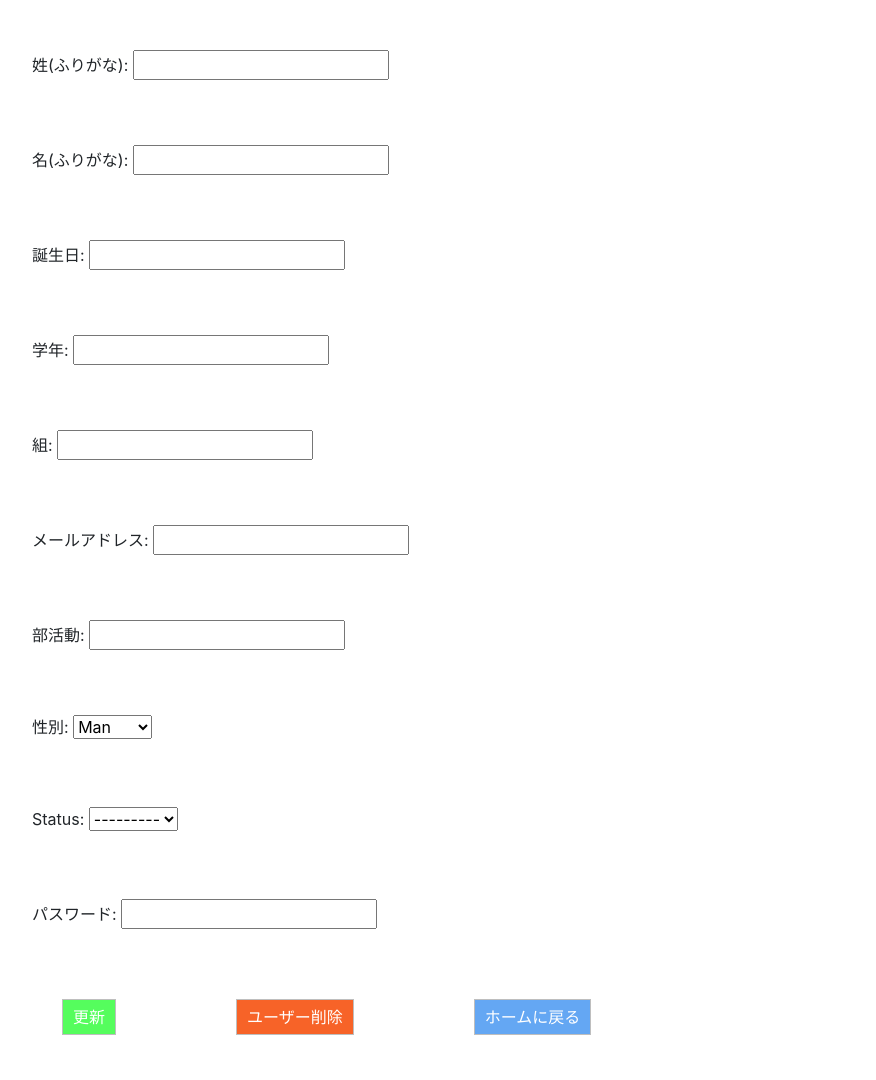
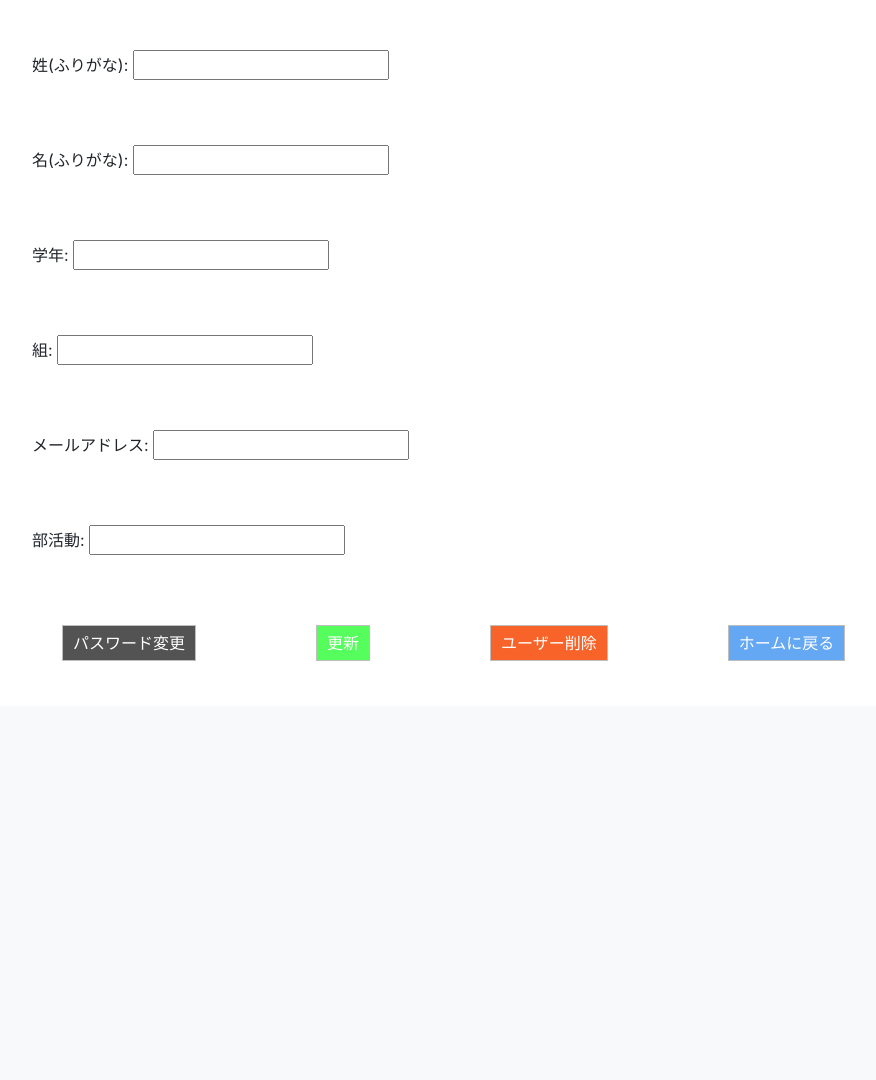
Before and after one commit to cusutom/sample_board, a Django app: page /accounts/edit in a window 1280 px wide. Shown: the part 618-1698 px from the top of the page, without its empty margins (28-904 px from the left). After the commit the page ends 1279 px from the top, so only its background shows below. Run offline with Django 5.2, Linux system fonts and the light colour scheme; a user stored in the database is signed in.

Commit message:
'add_PasswordChangedPage'

```diff
--- a/sample_board/accounts/forms.py
+++ b/sample_board/accounts/forms.py
@@ -1,6 +1,7 @@
 from django import forms
 from .models import Users
 from django.contrib.auth.password_validation import validate_password
+from django.contrib.auth import authenticate
 
 #登録処理
 class RegistForm(forms.ModelForm):
@@ -75,16 +76,10 @@ class UserEditForm(forms.ModelForm):
     last_name = forms.CharField(label='名')
     first_name_phonetic = forms.CharField(label='姓(ふりがな)')
     last_name_phonetic = forms.CharField(label='名(ふりがな)')
-    birthday = forms.DateField(label='誕生日')
     school_grade = forms.IntegerField(label='学年', required=False) #教師が学年や組に属さないパターンあるので必須項目にはしない。
     school_class = forms.IntegerField(label='組', required=False)
     email = forms.EmailField(label='メールアドレス', required=False)#スマホ持たない学生いそう なので必須項目にはしない。
     club = forms.CharField(label='部活動')
-    GENDER_CHOICES = (
-        ('man', 'Man'),
-        ('woman', 'Woman'),
-    )
-    gender = forms.ChoiceField(label='性別', choices=GENDER_CHOICES)
 
     class Meta:
         model = Users
@@ -95,14 +90,10 @@ class UserEditForm(forms.ModelForm):
             'last_name',
             'first_name_phonetic',
             'last_name_phonetic',
-            'birthday',
             'school_grade',
             'school_class',
             'email',
             'club',
-            'gender',
-            'status',
-            'password',
             )
 
 class UserDeleteForm(forms.ModelForm):
@@ -110,3 +101,37 @@ class UserDeleteForm(forms.ModelForm):
     class Meta:
         model = Users
         fields = []
+
+
+class PasswordChangeForm(forms.ModelForm):
+
+    old_password = forms.CharField(label='変更前のパスワード', widget=forms.PasswordInput())
+    password = forms.CharField(label='新しいパスワード', widget=forms.PasswordInput())
+    confirm_password = forms.CharField(label='新しいパスワード再入力', widget=forms.PasswordInput())
+
+    class Meta():
+        model = Users
+        fields = ('old_password','password','confirm_password')
+
+    def clean(self):
+        cleaned_data = super().clean()
+        password = cleaned_data['password']
+        confirm_password = cleaned_data['confirm_password']
+        old_password = cleaned_data['old_password']
+        print(old_password)
+        print(password)
+        user = authenticate(password=old_password)
+        if password != confirm_password:
+            raise forms.ValidationError('新しいパスワードが異なります')
+        if old_password == password:
+            raise forms.ValidationError('変更前のパスワードと新しいパスワードは異なるものにしてください')
+        if user:
+            raise forms.ValidationError('変更前のパスワードが異なります')
+
+
+    def save(self, commit=False):
+        user = super().save(commit=False)
+        validate_password(self.cleaned_data['password'], user)
+        user.set_password(self.cleaned_data['password'])
+        user.save()
+        return user
--- a/sample_board/accounts/urls.py
+++ b/sample_board/accounts/urls.py
@@ -13,4 +13,5 @@ urlpatterns = [
     path('delete/<int:id>', views.delete_user, name='delete'),
     path('logout', views.logout_user, name='logout'),
     path('welcome', views.home, name='welcome'),
+    path('change_password', views.change_password, name='change_password'),
 ]
--- a/sample_board/accounts/views.py
+++ b/sample_board/accounts/views.py
@@ -5,6 +5,7 @@ from django.contrib.auth import authenticate, login, logout
 from django.contrib import messages
 from django.contrib.auth.decorators import login_required
 from .models import Users
+from django.contrib.auth import update_session_auth_hash
 # Create your views here.
 
 #ウェルカム画面表示
@@ -106,3 +107,20 @@ def delete_user(request, **kwargs):
             'delete_user_form': delete_user_form
         }
     )
+
+#パスワード変更処理
+@login_required
+def change_password(request):
+    password_change_form = forms.PasswordChangeForm(request.POST or None, instance=request.user)
+    if password_change_form.is_valid():
+        try:
+            password_change_form.save()
+            messages.success(request, 'パスワード更新完了しました')
+            update_session_auth_hash(request, request.user)
+        except ValidationError as e:
+            password_change_form.add_error('password', e)
+    return render(
+        request, 'accounts/change_password.html', context={
+            'password_change_form': password_change_form
+        }
+    )
--- a/sample_board/boards/views.py
+++ b/sample_board/boards/views.py
@@ -42,7 +42,7 @@ def list_themes(request):
 
 #検索機能
 def search_themes(request):
-    queryset = Themes.objects.fetch_all_themes() #querysetにThemesモデルのデータを全て格納
+    queryset = Themes.objects.fetch_all_themes().order_by('-id') #querysetにThemesモデルのデータを全て格納
     query = request.GET.get('query') #query(検索に入力された言葉)を取得
     if query: #もし検索ワードあれば
         queryset = queryset.filter(title__icontains=query) #タイトルを検索ワードでフィルターかけてthemesデータを抽出
--- a/sample_board/static/css/style.css
+++ b/sample_board/static/css/style.css
@@ -65,6 +65,14 @@ h1, .message {
     color: white;
 }
 
+#password-button{
+    padding: 5px 10px;
+    margin: 20px 60px;
+    border: 1px solid rgb(190, 190, 190);
+    background: rgb(83, 83, 83);
+    color: white;
+}
+
 .buttons{
     display: flex;
     padding: 5px 10px;
--- a/sample_board/templates/accounts/edit.html
+++ b/sample_board/templates/accounts/edit.html
@@ -10,8 +10,9 @@
 {% csrf_token %}
 {{ user_edit_form.as_p }}
 <div class="buttons">
+    <a id="password-button" href="{% url 'accounts:change_password' %}">パスワード変更</a>
     <input class="execution-button" type="submit" value="更新">
-    <a class="delete-button" href="{% url 'accounts:delete' id=user.id  %}">ユーザー削除</a><br>
+    <a class="delete-button" href="{% url 'accounts:delete' id=user.id  %}">ユーザー削除</a>
     <a class="return-button" href="{% url 'accounts:home' %}">ホームに戻る</a>
 </div>
 </form>
--- a/sample_board/templates/boards/list_themes.html
+++ b/sample_board/templates/boards/list_themes.html
@@ -43,13 +43,13 @@
             {% if pages.has_previous %}
                 <li><a class="page-link text-primary d-inline-block" href="?page={{ pages.previous_page_number }}"><<</a></li>
             {% else %}
-                <li class="disabled"><div class="page-link text-secondary d-inline-block disabled" href="#"><<</div></li>
+                <li class="disabled"><a id="link" class="page-link text-secondary d-inline-block disabled" href="#"><<</a></li>
             {% endif %}
 
             {% for page_num in pages.paginator.page_range %}
                 {% if page_num %}
                     {% if page_num == pages.number %}
-                        <li class="disabled"><div class="page-link text-secondary d-inline-block disabled" href="#">{{ page_num }}</div></li>
+                        <li class="disabled"><a id="link" class="page-link text-secondary d-inline-block disabled" href="#">{{ page_num }}</a></li>
                     {% else %}
                         <li><a class="page-link text-primary d-inline-block" href="?page={{ page_num }}">{{ page_num }}</a></li>
                     {% endif %}
@@ -61,7 +61,7 @@
             {% if pages.has_next %}
                 <li><a class="page-link text-primary d-inline-block" href="?page={{ pages.next_page_number }}">>></a></li>
             {% else %}
-                <li class="disabled"><div class="page-link text-secondary d-inline-block disabled" href="#">>></div></li>
+                <li class="disabled"><a id="link" class="page-link text-secondary d-inline-block disabled" href="#">>></a></li>
             {% endif %}
         </ul>
     </nav>
```
Also changed, not shown: sample_board/templates/accounts/change_password.html (added, +16 -0 lines), sample_board/db.sqlite3.
